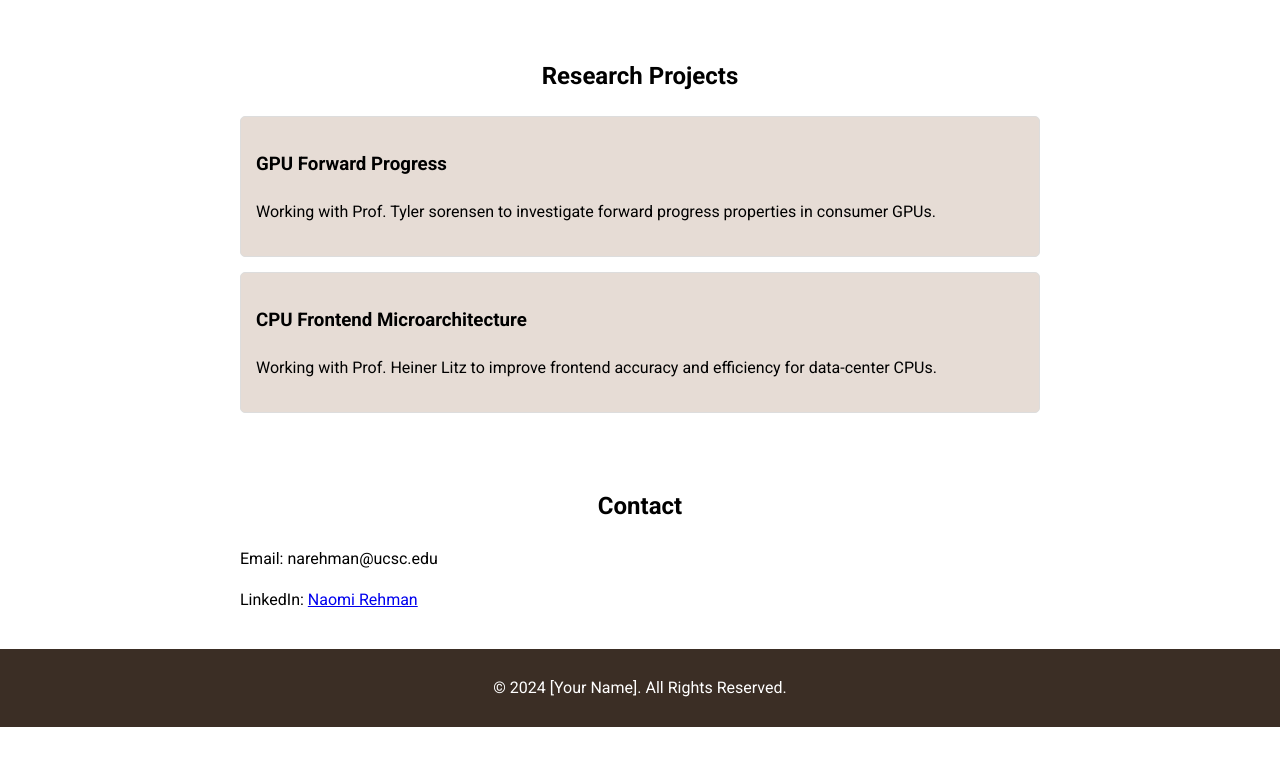
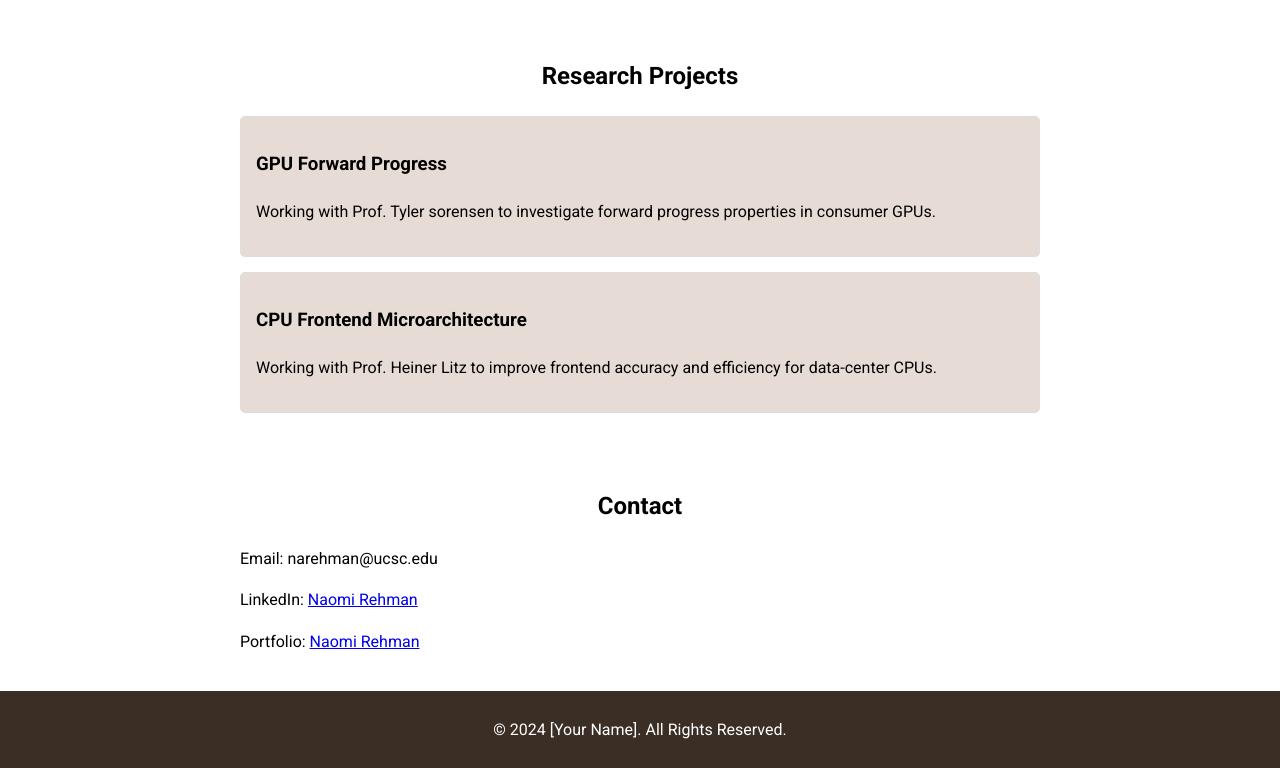
Before and after one commit to naomirehman1008/website, a plain HTML site: page index.html in a window 1280 px wide. Shown: the part 436-1204 px from the top of the page. Before the commit the page ends 1163 px from the top, so only its background shows below. Drawn offline with Linux system fonts and the light colour scheme; a script that the page names is missing.

Commit message:
Update index.html

```diff
--- a/index.html
+++ b/index.html
@@ -51,6 +51,7 @@
             <div id="contact-text">
                 <p>Email: narehman@ucsc.edu</p>
                 <p>LinkedIn: <a href="https://www.linkedin.com/in/naomi-rehman/" >Naomi Rehman</a></p>
+                <p>Portfolio: <a href="ttps://github.com/naomirehman1008/portfolio" >Naomi Rehman</a></p>
             </div>
         </section>
     </main>
```
